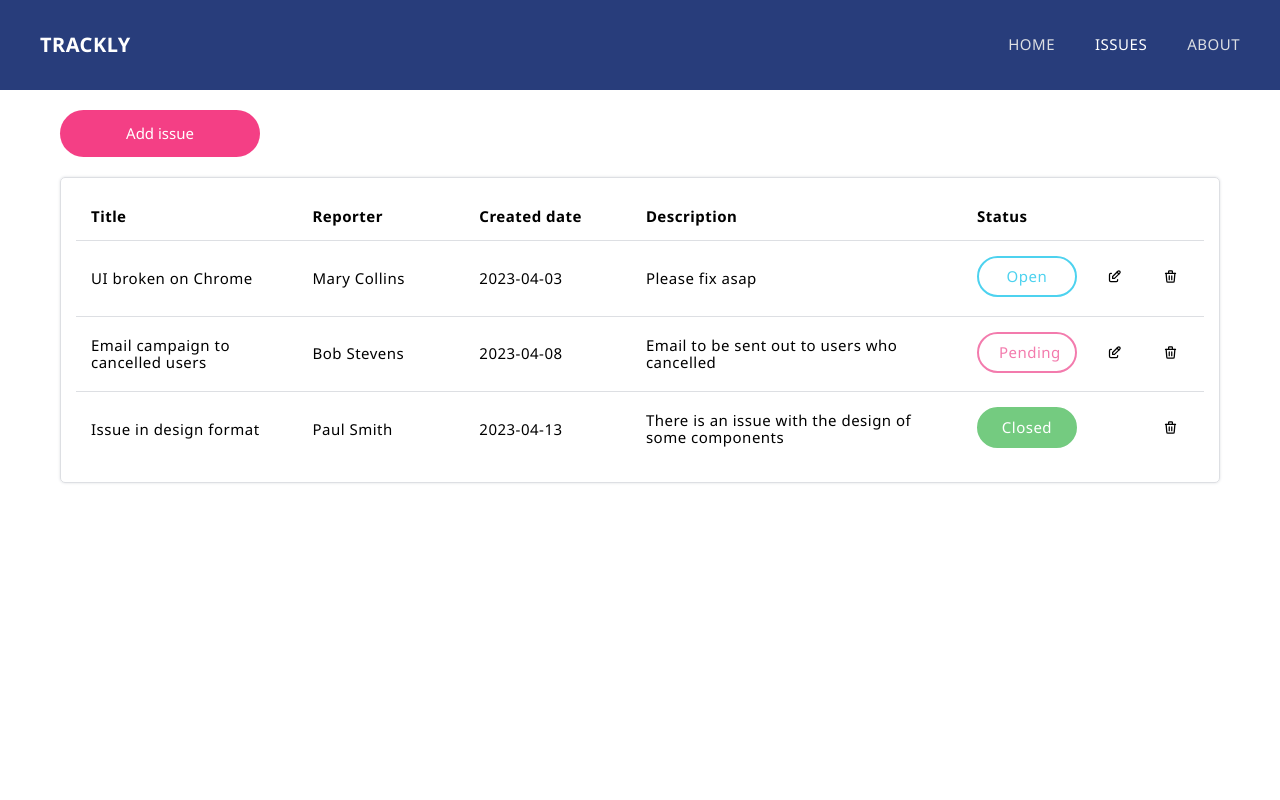
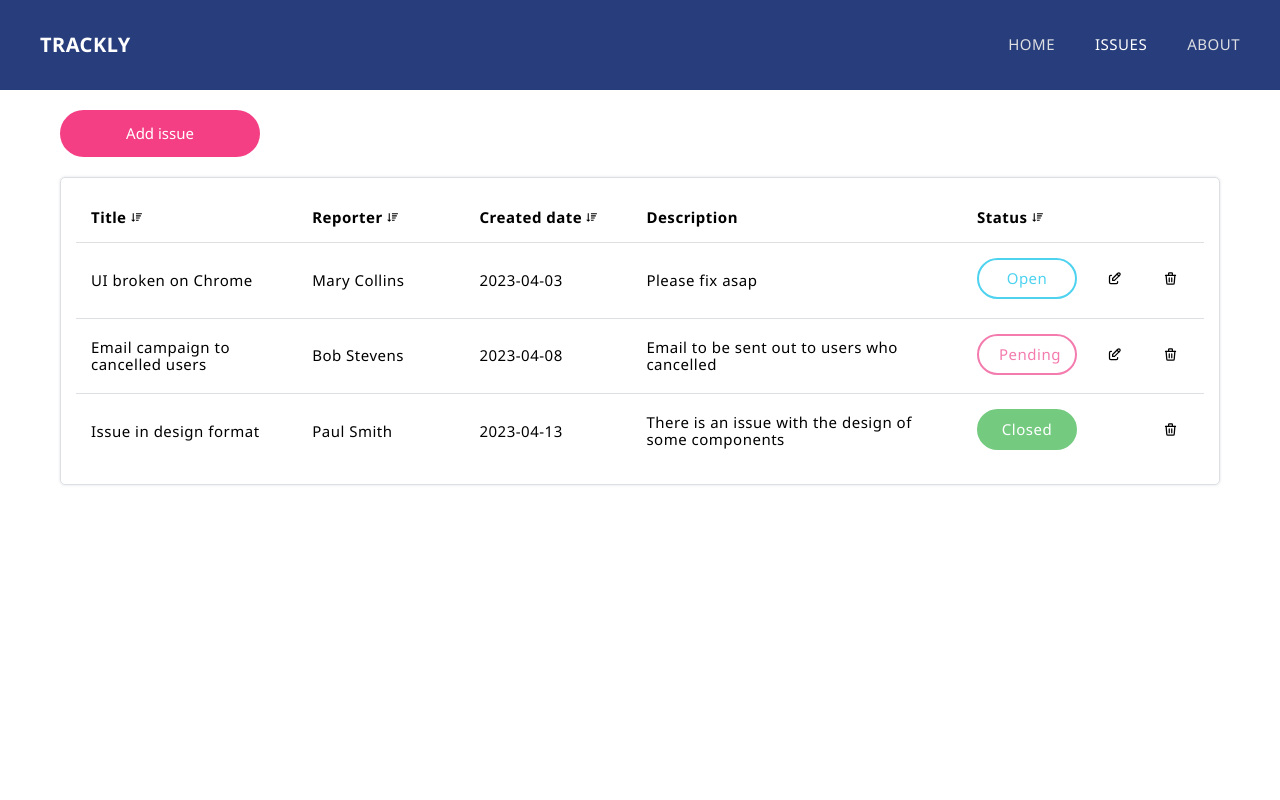
Before and after one commit to martanara/issue-tracker, a React (Create React App) app: page /issues in a window 1280 px wide. Shown: the top 800 px of the page. Built offline with nearby package versions, Linux system fonts and the light colour scheme.

Commit message:
Add sorting header

```diff
--- /dev/null
+++ b/src/components/SortingHeader/SortingHeader.tsx
@@ -0,0 +1,57 @@
+import React, { useState } from "react";
+
+import { BiSortDown } from "react-icons/bi";
+import { useAppContext } from "context";
+import { IIssue } from "interfaces";
+
+import "./styles.scss";
+
+interface ISortingHeaderProps {
+    name: string;
+}
+
+const SortingHeader = (props: ISortingHeaderProps) => {
+    const { issuesList, setIssuesList } = useAppContext();
+
+    const [sortColumn, setSortColumn] = useState<string>("");
+    const [isAscending, setIsAscending] = useState<boolean>(false);
+
+    const handleSort = (name: string) => {
+        setSortColumn(name);
+        if (name === sortColumn) setIsAscending(!isAscending);
+
+        let sortBy = "";
+        switch (name) {
+            case "Created date":
+                sortBy = "createdDt";
+                break;
+            default:
+                sortBy = name.toLowerCase();
+                break;
+        }
+        const sortedIssues = [...issuesList].sort((a: IIssue, b: IIssue) => {
+            const x = a[sortBy].toLowerCase();
+            const y = b[sortBy].toLowerCase();
+            if (x < y) {
+                return isAscending ? -1 : 1;
+            }
+            if (x > y) {
+                return isAscending ? 1 : -1;
+            }
+            return 0;
+        });
+
+        setIssuesList(sortedIssues);
+    };
+
+    return (
+        <div className="header-button" onClick={() => handleSort(props.name)}>
+            <div>{props.name}</div>
+            <div className="icon">
+                <BiSortDown size="13px" />
+            </div>
+        </div>
+    );
+};
+
+export default SortingHeader;
--- /dev/null
+++ b/src/components/SortingHeader/index.tsx
@@ -0,0 +1 @@
+export { default } from "./SortingHeader";
--- /dev/null
+++ b/src/components/SortingHeader/styles.scss
@@ -0,0 +1,13 @@
+@import "../../styles/settings.scss";
+
+.header-button {
+    cursor: pointer;
+    display: flex;
+    flex-direction: row;
+    align-items: center;
+    gap: 3px;
+
+    .icon {
+      padding-top: 2px;
+    }
+}
--- a/src/pages/Issues/Issues.tsx
+++ b/src/pages/Issues/Issues.tsx
@@ -1,11 +1,13 @@
-import React from "react";
+import React, { useEffect, useState } from "react";
 
 import { Tooltip } from "react-tooltip";
 
 import { AddIssueModal, EditIssueModal } from "components/AddEditIssueModal/AddEditIssueModal";
 import { ConfirmDeleteModal } from "components/ConfirmDeleteModal/ConfirmDeleteModal";
 import StatusDropdownMenu from "components/StatusDropdownMenu";
+import SortingHeader from "components/SortingHeader";
 import Wrapper from "components/Wrapper";
+import { IIssue } from "interfaces";
 
 import { useAppContext } from "context";
 
@@ -14,29 +16,43 @@ import "./styles.scss";
 const Issues = () => {
     const { issuesList } = useAppContext();
 
+    const [issuesToDisplay, setIssuesToDisplay] = useState<IIssue[]>([]);
+
+    useEffect(() => {
+        setIssuesToDisplay(issuesList);
+    }, [issuesList]);
+
     return (
         <Wrapper>
             <div className="modal-wrapper">
                 <AddIssueModal />
             </div>
             <Tooltip id="my-tooltip" className="tooltip" />
-            {issuesList.length !== 0 ? (
+            {issuesToDisplay.length !== 0 ? (
                 <div className="table-wrapper">
                     <div className="table-scroll">
                         <table>
                             <thead>
                                 <tr>
-                                    <th style={{ width: "20%" }}>Title</th>
-                                    <th style={{ width: "15%" }}>Reporter</th>
-                                    <th style={{ width: "15%" }}>Created date</th>
+                                    <th style={{ width: "20%" }}>
+                                        <SortingHeader name="Title" />
+                                    </th>
+                                    <th style={{ width: "15%" }}>
+                                        <SortingHeader name="Reporter" />
+                                    </th>
+                                    <th style={{ width: "15%" }}>
+                                        <SortingHeader name="Created date" />
+                                    </th>
                                     <th style={{ width: "30%" }}>Description</th>
-                                    <th style={{ width: "10%" }}>Status</th>
+                                    <th style={{ width: "10%" }}>
+                                        <SortingHeader name="Status" />
+                                    </th>
                                     <th style={{ width: "5%" }} />
                                     <th style={{ width: "5%" }} />
                                 </tr>
                             </thead>
                             <tbody>
-                                {issuesList.map((issue) => {
+                                {issuesToDisplay.map((issue) => {
                                     return (
                                         <tr key={issue.id}>
                                             <td>{issue.title}</td>
--- a/src/pages/Issues/styles.scss
+++ b/src/pages/Issues/styles.scss
@@ -57,3 +57,16 @@
         overflow-x: auto;
     }
 }
+
+
+.header-button {
+    cursor: pointer;
+    display: flex;
+    flex-direction: row;
+    align-items: center;
+    gap: 3px;
+
+    .icon {
+      padding-top: 2px;
+    }
+}
```
